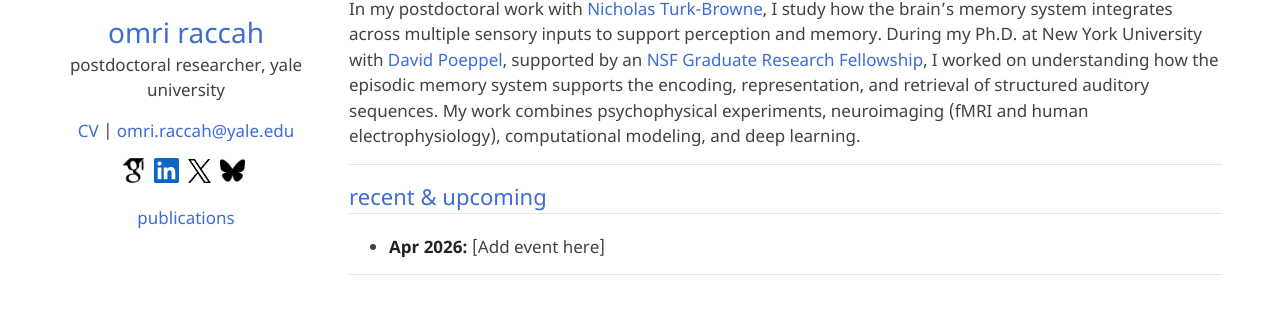
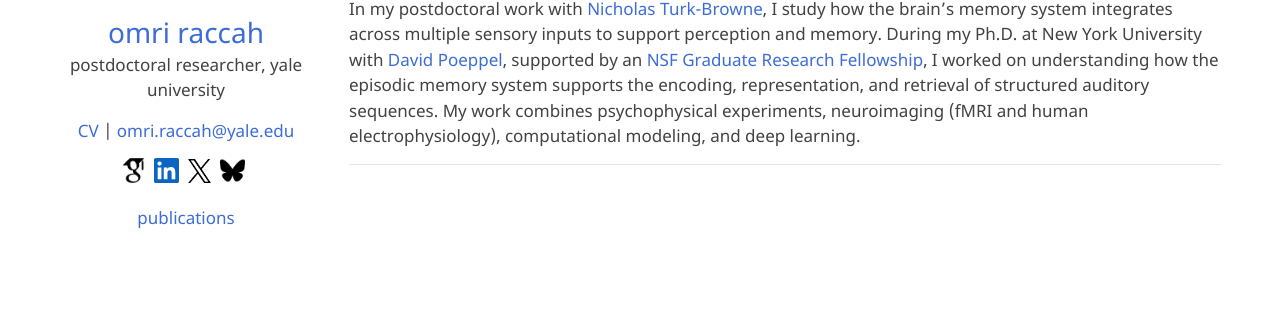
Before and after one commit to omriraccah/omriraccah.github.io, a Jekyll site: the page built from index.md, in a window 1280 px wide, cut to the strip 320-634 px from the top of the page. Built offline with Jekyll 4.4.1, drawn with Linux system fonts in a browser that asks for light colours; our own code applies the rules of GitHub Pages for plain Markdown files.

Commit message:
Force remove bold from headings and link hover, remove recent & upcoming
Co-Authored-By: Claude Sonnet 4.6 <noreply@anthropic.com>

```diff
--- a/_sass/jekyll-theme-minimal.scss
+++ b/_sass/jekyll-theme-minimal.scss
@@ -30,7 +30,7 @@ h1, h2, h3 {
 
 h1 {
   font-size:28px;
-  font-weight:400;
+  font-weight:400 !important;
 }
 
 h1:lang(zh), .chinese {
@@ -38,28 +38,26 @@ h1:lang(zh), .chinese {
   font-weight: 200;
 }
 
-h1:hover, h1:focus {
-  font-weight: 400;
-}
-
 h2 {
   font-size:22px;
-  font-weight:400;
+  font-weight:400 !important;
   color:#3D6CD9;
 }
 
 h3, h4, h5, h6 {
   color:#3D6CD9;
-  font-weight:400;
+  font-weight:400 !important;
 }
 
 a {
   color:#3D6CD9;
   text-decoration:none;
+  font-weight:400;
 }
 
 a:hover, a:focus {
   color:#163F9E;
+  font-weight:400 !important;
 }
 
 a small {
--- a/index.md
+++ b/index.md
@@ -8,10 +8,3 @@ My research is dedicated to understanding how the brain transforms the rich, mul
 In my postdoctoral work with [Nicholas Turk-Browne](https://ntblab.yale.edu/){:target="_blank"}, I study how the brain's memory system integrates across multiple sensory inputs to support perception and memory. During my Ph.D. at New York University with [David Poeppel](https://as.nyu.edu/faculty/david-poeppel.html){:target="_blank"}, supported by an [NSF Graduate Research Fellowship](https://www.nsfgrfp.org/){:target="_blank"}, I worked on understanding how the episodic memory system supports the encoding, representation, and retrieval of structured auditory sequences. My work combines psychophysical experiments, neuroimaging (fMRI and human electrophysiology), computational modeling, and deep learning.
 
 ***
-
-## recent & upcoming
-***
-
-- **Apr 2026:** [Add event here]
-
-***
```
